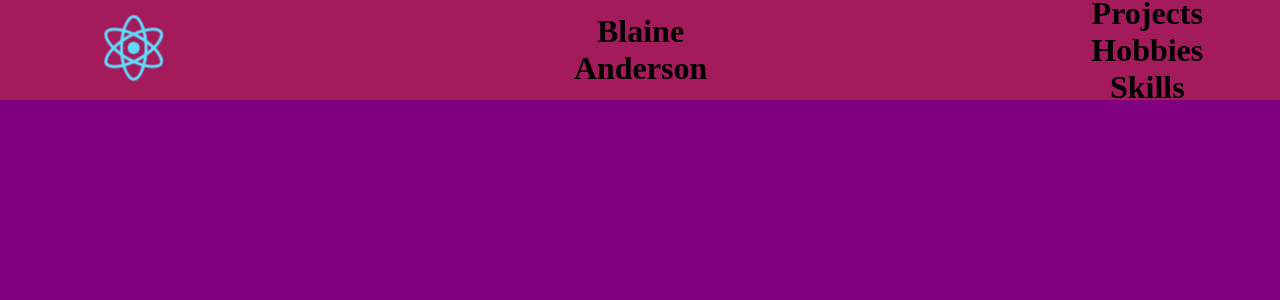
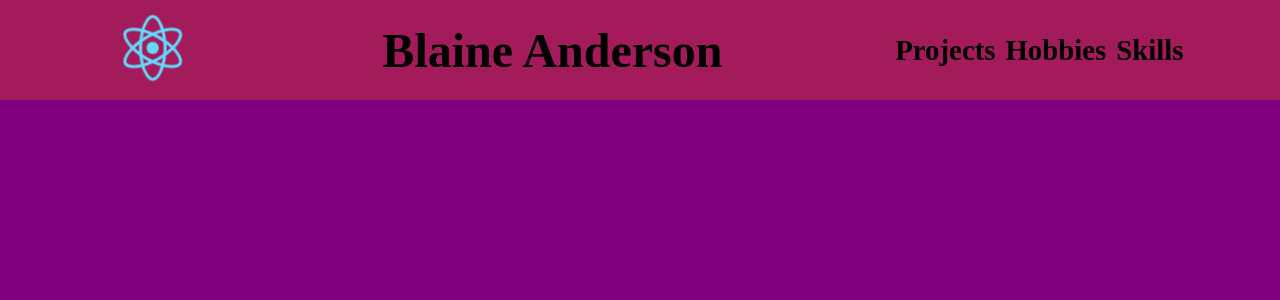
Before and after one commit to BlaineA97/Portfolio, a React (Create React App) app: page / in a window 1280 px wide. Shown: the top 300 px of the page. Built offline with nearby package versions, Linux system fonts and the light colour scheme.

Commit message:
added complete responsiveness to Navigation bar background colors and text size and locations

```diff
--- a/src/components/Navigation.css
+++ b/src/components/Navigation.css
@@ -27,60 +27,92 @@
   font-family: 'Merriweather', serif;
 
   display: flex;
+  justify-content: space-around;
+  align-items: center;
+  vertical-align: middle;
+  flex-wrap: nowrap;
+  text-align: center;
+}
+
+/* Flexbox Containers (Divs) */
+#Navigation-logo-container {
+}
+#Navigation-title-container {
+}
+#Navigation-menu-container {
+  display: flex;
   justify-content: center;
   align-items: center;
   vertical-align: middle;
   flex-wrap: nowrap;
   text-align: center;
 }
-#Navigation-logo {
-}
+
+/* Specific Elements*/
 #Nav-logo {
   animation: App-logo-spin infinite 20s linear;
   height: 80px;
+  margin-left: 10px;
 }
 #Navigation-title {
 }
-#Navigation-menu {
-  display: flex;
-  justify-content: center;
-  align-items: center;
-  vertical-align: middle;
-  flex-wrap: wrap;
-  text-align: center;
+.Navigation-menu-link {
+  margin-right: 10px;
 }
 
+/* @MEDIA QUERIES */
 /* Custom, iPhone Retina */
 @media only screen and (min-width : 320px) {
-  .Navigation-container {
-    margin: 0 1%;
+  #Navigation-menu-container {
+    flex-wrap: wrap;
+  }
+  .Navigation-menu-link {
+    font-size: 1em;
+  }
+  #Navigation-title {
+    font-size: 1.6em;
   }
 }
 
 /* Extra Small Devices, Phones */
 @media only screen and (min-width : 480px) {
-  .Navigation-container {
-    margin: 0 5%;
+  #Navigation-menu-container {
+    flex-wrap: nowrap;
+  }
+  .Navigation-menu-link {
+    font-size: 1.2em;
+  }
+  #Navigation-title {
+    font-size: 2em;
   }
 }
 
 /* Small Devices, Tablets */
 @media only screen and (min-width : 768px) {
-  .Navigation-container {
-    margin: 0 10%;
+  .Navigation-menu-link {
+    font-size: 1.4em;
+  }
+  #Navigation-title {
+    font-size: 2.4em;
   }
 }
 
 /* Medium Devices, Desktops */
 @media only screen and (min-width : 992px) {
-  .Navigation-container {
-    margin: 0 12%;
+  .Navigation-menu-link {
+    font-size: 1.6em;
+  }
+  #Navigation-title {
+    font-size: 2.8em;
   }
 }
 
 /* Large Devices, Wide Screens */
 @media only screen and (min-width : 1200px) {
-  .Navigation-container {
-    margin: 0 15%;
+  .Navigation-menu-link {
+    font-size: 1.8em;
+  }
+  #Navigation-title {
+    font-size: 3em;
   }
 }
--- a/src/components/Navigation.js
+++ b/src/components/Navigation.js
@@ -6,16 +6,16 @@ class Navigation extends Component {
   render() {
     return (
       <div id="Navigation-wrapper">
-        <div id="Navigation-logo" className="Navigation-container">
+        <div id="Navigation-logo-container">
           <img src={logo} id="Nav-logo" alt="logo" />
         </div>
-        <div id="Navigation-title" className="Navigation-container">
-          <h1>Blaine Anderson</h1>
+        <div id="Navigation-title-container">
+          <h1 id="Navigation-title">Blaine Anderson</h1>
         </div>
-        <div id="Navigation-menu" className="Navigation-container">
-          <h1>Projects</h1>
-          <h1>Hobbies</h1>
-          <h1>Skills</h1>
+        <div id="Navigation-menu-container">
+          <h1 className="Navigation-menu-link">Projects</h1>
+          <h1 className="Navigation-menu-link">Hobbies</h1>
+          <h1 className="Navigation-menu-link">Skills</h1>
         </div>
       </div>
     );
```
